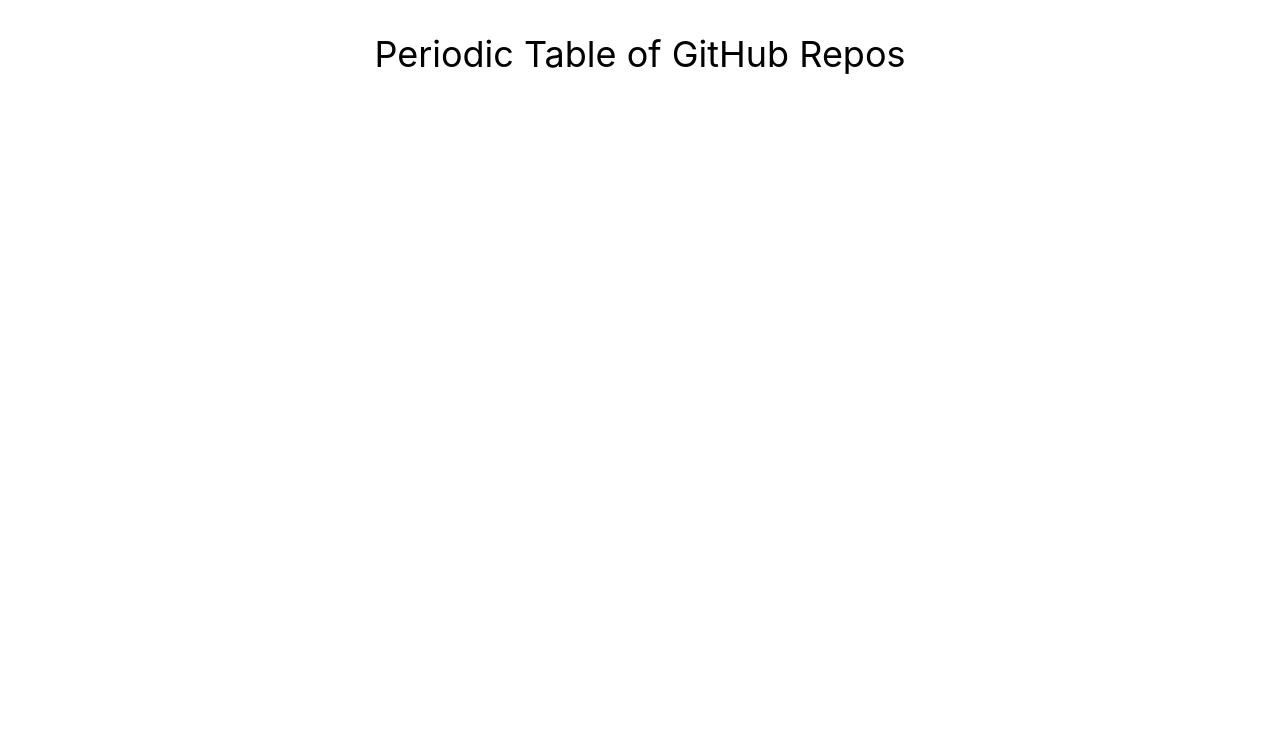
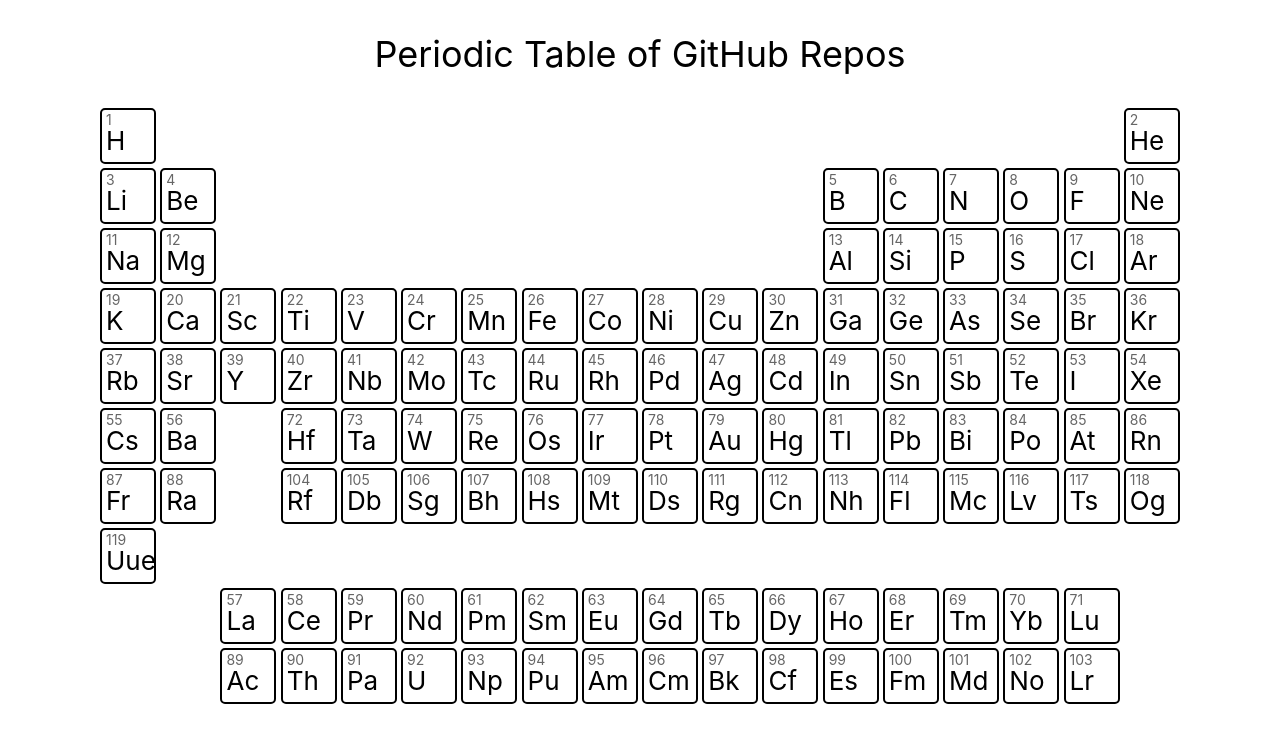
Before and after one commit to steveRoll-git/periodic-table-github, a Vue app: page / in a window 1280 px wide. Shown: the top 742 px of the page. Built offline with nearby package versions, Linux system fonts and the light colour scheme.

Commit message:
added periodic table

```diff
--- a/src/App.vue
+++ b/src/App.vue
@@ -16,4 +16,9 @@
   line-height: 300%;
   text-align: center;
 }
+
+main {
+  display: flex;
+  justify-content: center;
+}
 </style>
--- a/src/assets/base.css
+++ b/src/assets/base.css
@@ -13,7 +13,6 @@
   transition:
     color 0.5s,
     background-color 0.5s;
-  line-height: 1.6;
   font-family:
     Inter,
     -apple-system,
@@ -32,3 +31,8 @@
   -webkit-font-smoothing: antialiased;
   -moz-osx-font-smoothing: grayscale;
 }
+
+:root {
+  --element-square-size: 56px;
+  --element-table-gap: 4px;
+}
--- /dev/null
+++ b/src/components/ElementSquare.vue
@@ -0,0 +1,39 @@
+<script setup lang="ts">
+import type { ElementDef } from '@/elements'
+
+defineProps<{
+  elementDef: ElementDef
+}>()
+</script>
+
+<template>
+  <div class="elementSquare">
+    <div class="elementNumber">
+      {{ elementDef.number }}
+    </div>
+    <div class="elementSymbol">
+      {{ elementDef.symbol }}
+    </div>
+  </div>
+</template>
+
+<style scoped>
+.elementSquare {
+  width: var(--element-square-size);
+  height: var(--element-square-size);
+  border: 2px solid black;
+  border-radius: 5px;
+  grid-column: v-bind('elementDef.xpos');
+  grid-row: v-bind('elementDef.ypos');
+  padding: 4px;
+}
+
+.elementNumber {
+  font-size: 14px;
+  line-height: 0.8;
+  color: rgb(102, 102, 102);
+}
+.elementSymbol {
+  font-size: 26px;
+}
+</style>
--- a/src/components/PeriodicTable.vue
+++ b/src/components/PeriodicTable.vue
@@ -1,3 +1,18 @@
 <script setup lang="ts">
 import { elements } from '@/elements'
+import ElementSquare from './ElementSquare.vue'
 </script>
+
+<template>
+  <div class="periodicTable">
+    <ElementSquare v-for="element in elements" :key="element.symbol" :element-def="element" />
+  </div>
+</template>
+
+<style scoped>
+.periodicTable {
+  display: grid;
+  width: calc(18 * (var(--element-square-size) + var(--element-table-gap)));
+  gap: var(--element-table-gap);
+}
+</style>
--- a/src/elements.ts
+++ b/src/elements.ts
@@ -1,7 +1,29 @@
+export interface ElementDef {
+  name: string
+  atomic_mass: number
+  number: number
+  period: number
+  group: number
+  source: string
+  summary: string
+  symbol: string
+  xpos: number
+  ypos: number
+  wxpos: number
+  wypos: number
+  'cpk-hex': string | null
+  image: {
+    title: string
+    url: string
+    attribution: string
+  }
+  block: string
+}
+
 /**
  * List of all elements, generated using https://github.com/Bowserinator/Periodic-Table-JSON
  */
-export const elements = [
+export const elements: ElementDef[] = [
   {
     name: 'Hydrogen',
     atomic_mass: 1.008,
```
